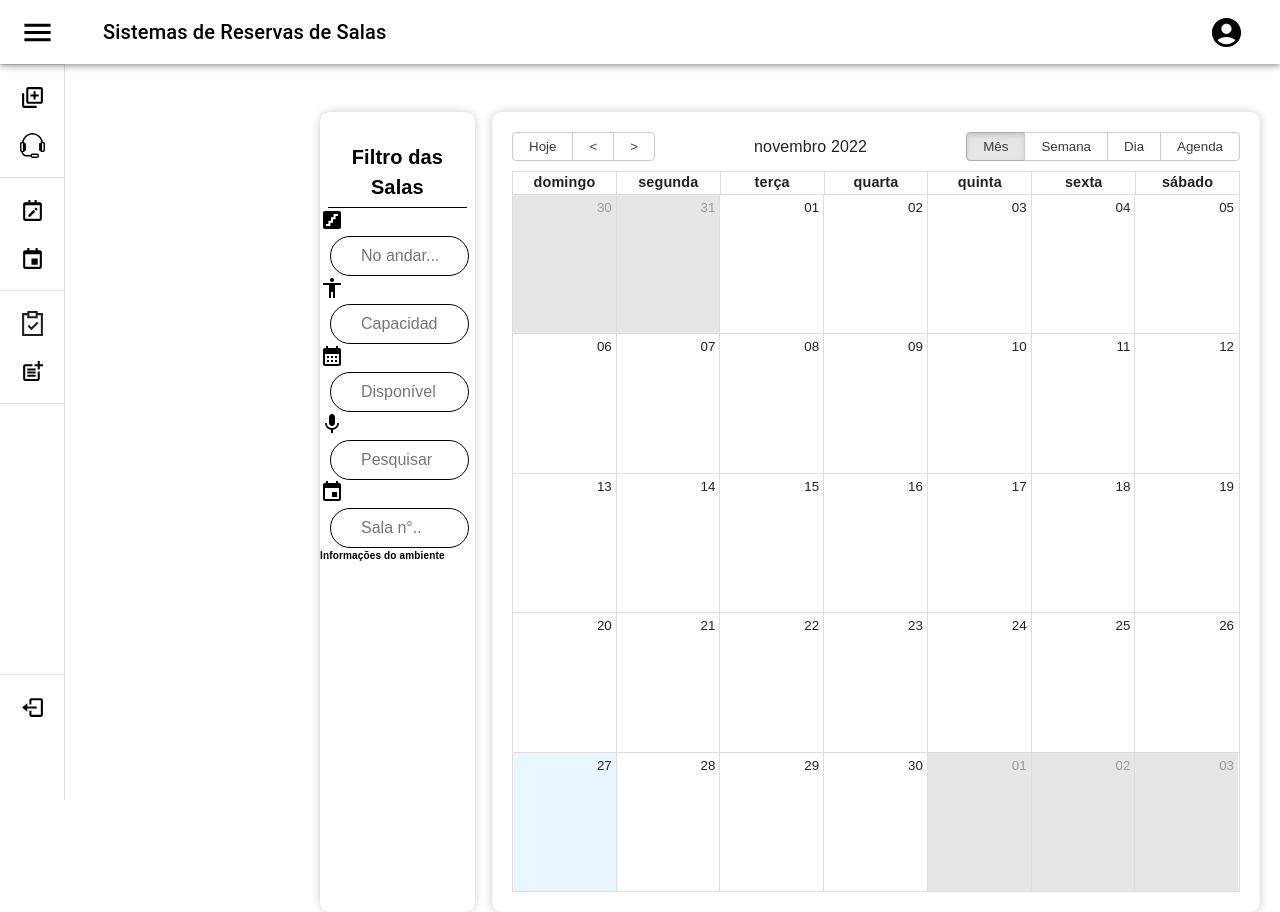
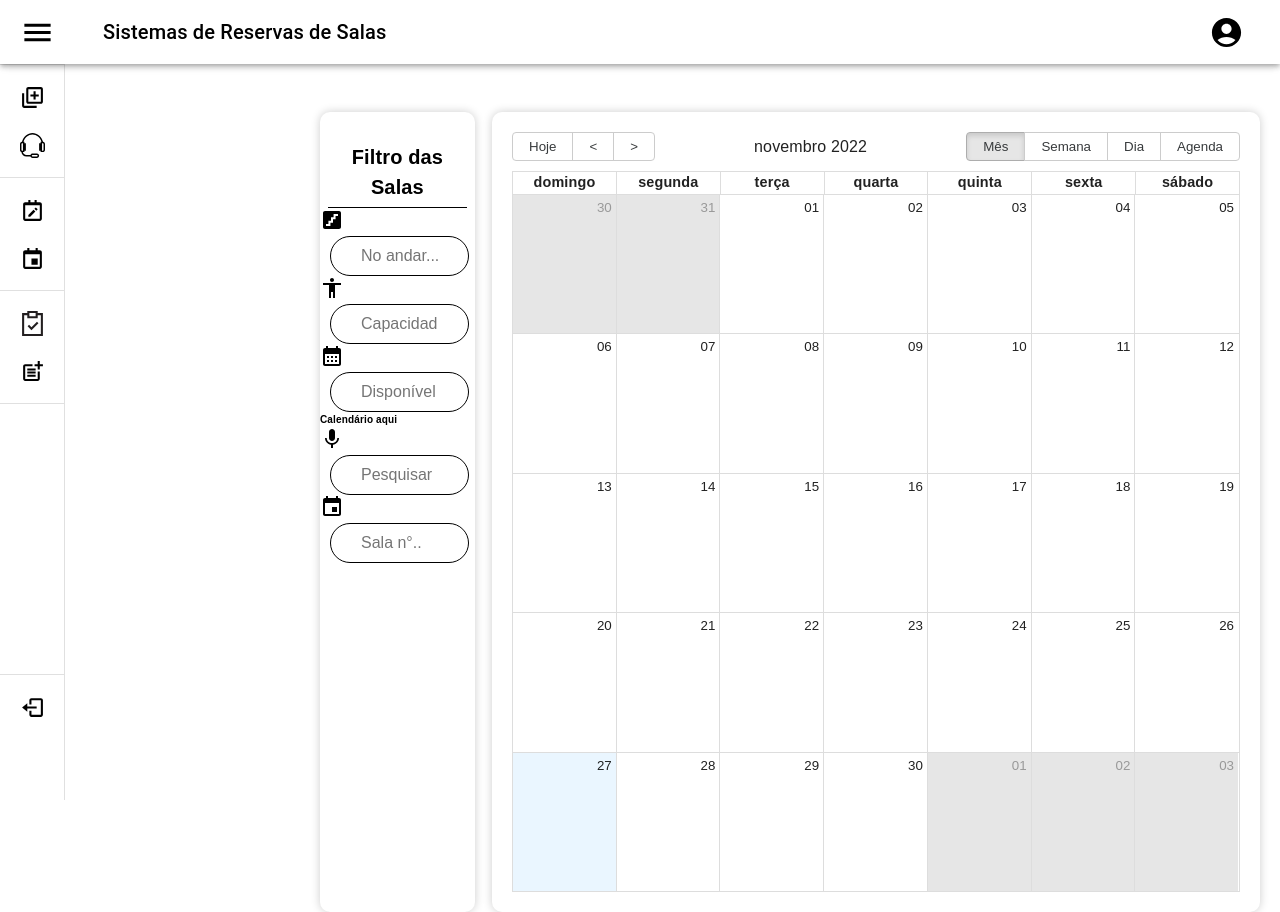
Before and after one commit to Grupo4-integrador/projeto-integrador, a React (Create React App) app: page /saladeaula in a window 1280 px wide. Built offline with nearby package versions, Linux system fonts and the light colour scheme.

Commit message:
Icons na tela de Salas de Aula

```diff
--- a/src/Components/Telas/SalaDeAula/index.js
+++ b/src/Components/Telas/SalaDeAula/index.js
@@ -71,7 +71,6 @@ const Lab = (props) => (
         <div className="card">
           <div className="card-body">
             <h1>Filtro das Salas</h1>
-
             <i class="StairsIcon">
             <StairsIcon/>
             </i>
@@ -80,11 +79,11 @@ const Lab = (props) => (
             <input type="text" placeholder="Capacidade da sala" />
             <CalendarMonthIcon/>
             <input type="text" placeholder="Disponível este mês" />
+            <p>Calendário aqui</p>
             <MicIcon/>
             <input type="text" placeholder="Pesquisar" />
             <InsertInvitationIcon/>
             <input type="text" placeholder="Sala n°.." />
-            <p>Informações do ambiente</p>
           </div>
         </div>
       </div>
```
